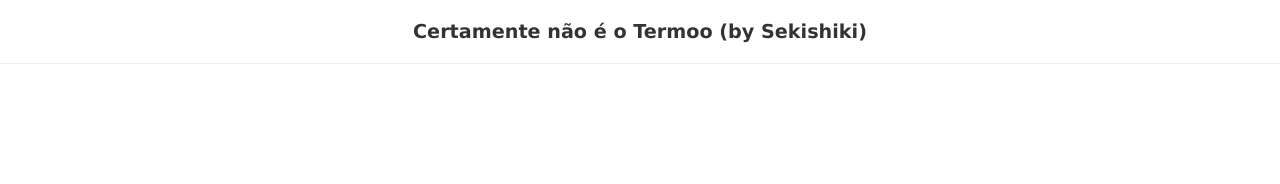
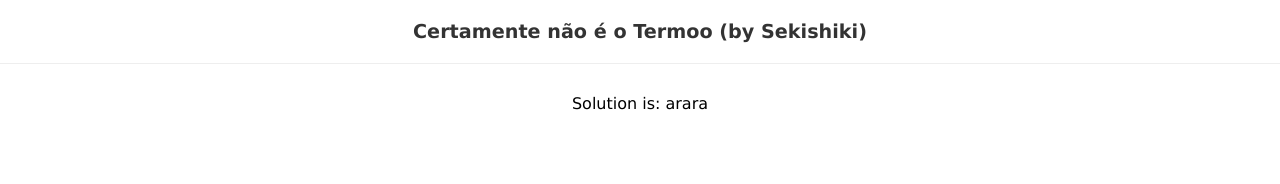
Before and after one commit to KayqueSekishiki/myTermoo, a React (Create React App) app in the folder react-my-termoo/: page / in a window 1280 px wide. Shown: the top 184 px of the page. Built offline with nearby package versions, Linux system fonts and the light colour scheme.

Commit message:
useWordle, create!

```diff
--- a/react-my-termoo/src/App.js
+++ b/react-my-termoo/src/App.js
@@ -1,7 +1,32 @@
+import { useEffect, useState } from "react";
+import solutionsDB from "./solutions";
+
 function App() {
+  const [solution, setSolution] = useState([null]);
+
+  useEffect(() => {
+    randomizeSolutions(solutionsDB);
+    const randomSolution =
+      solutionsDB[Math.floor(Math.random() * solution.length)];
+    setSolution(randomSolution.word);
+  }, [setSolution]);
+
+  function randomizeSolutions(array) {
+    let temp,
+      j,
+      i = array.length;
+    while (--i > 0) {
+      j = Math.floor(Math.random() * (i + 1));
+      temp = array[j];
+      array[j] = array[i];
+      array[i] = temp;
+    }
+  }
+
   return (
     <div className="App">
       <h1>{"Certamente não é o Termoo (by Sekishiki)"}</h1>
+      {solution && <div key={solution.id}>Solution is: {solution}</div>}
     </div>
   );
 }
--- a/react-my-termoo/src/solutions.js
+++ b/react-my-termoo/src/solutions.js
@@ -1,4 +1,4 @@
-const solutions = [
+const solutionsDB = [
   { id: 1, word: "termo" },
   { id: 2, word: "algoz" },
   { id: 3, word: "plena" },
@@ -16,4 +16,4 @@
   { id: 15, word: "arara" },
 ];
 
-export default solutions;
+export default solutionsDB;
```
Also changed, not shown: react-my-termoo/src/hooks/useWordle.js (added, +19 -0 lines).
